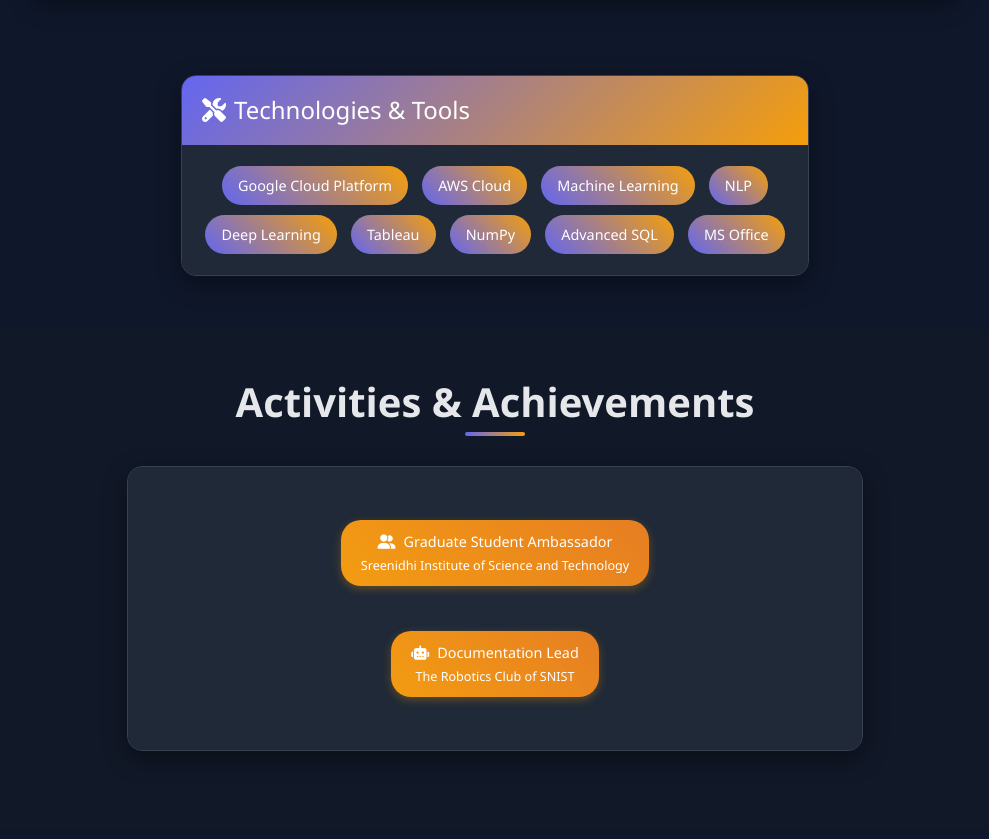
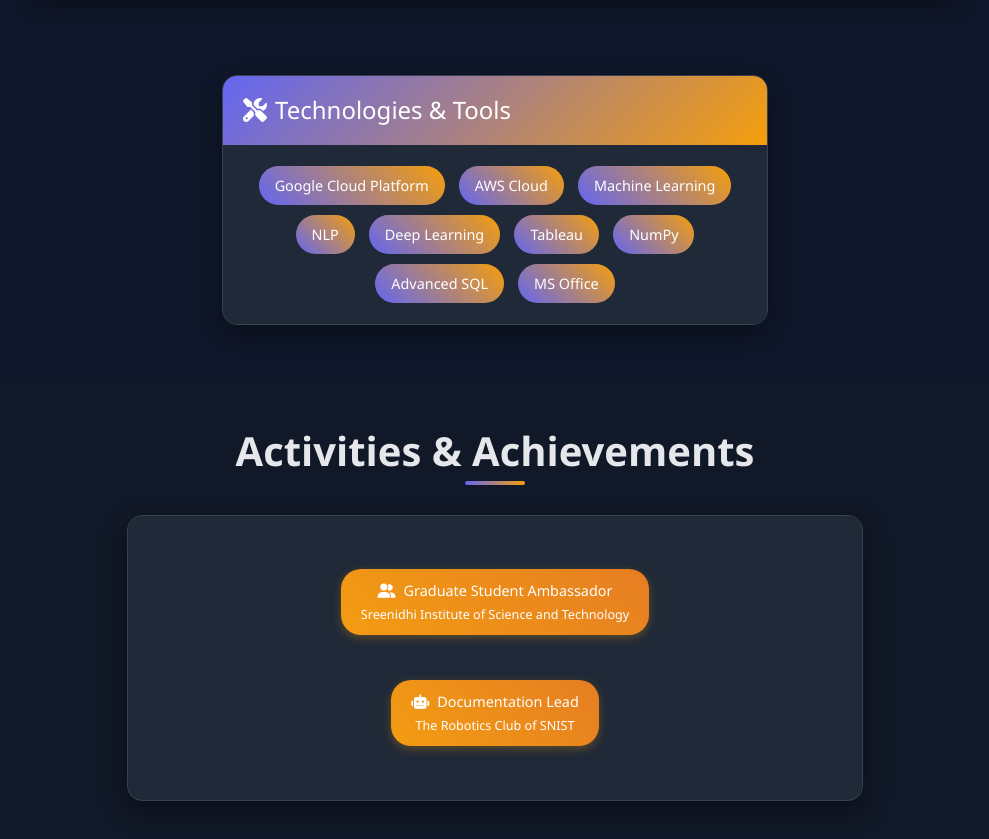
Before and after one commit to ibrahim19860/ibrahim19860.github.io, a plain HTML site: page index.html in a window 1280 px wide. Shown: the part 5481-6320 px from the top of the page, without its empty margins (145-1134 px from the left). Drawn offline with nearby package versions, Linux system fonts and the light colour scheme.

Commit message:
Update index.html

```diff
--- a/index.html
+++ b/index.html
@@ -743,9 +743,7 @@
             </div>
         </div>
     </section></span>
-                        </div>
-                    </div>
-                </div>
+                        <div class="container">
     <div class="row justify-content-center">
         <div class="col-lg-6 mb-4">
             <div class="card fade-in">
@@ -767,7 +765,7 @@
         </div>
     </div>
 </div>
-     </div>
+
     </section>
 
     <!-- Activities & Achievements Section -->
```
Lines whose indentation alone changed are shown as unchanged.
